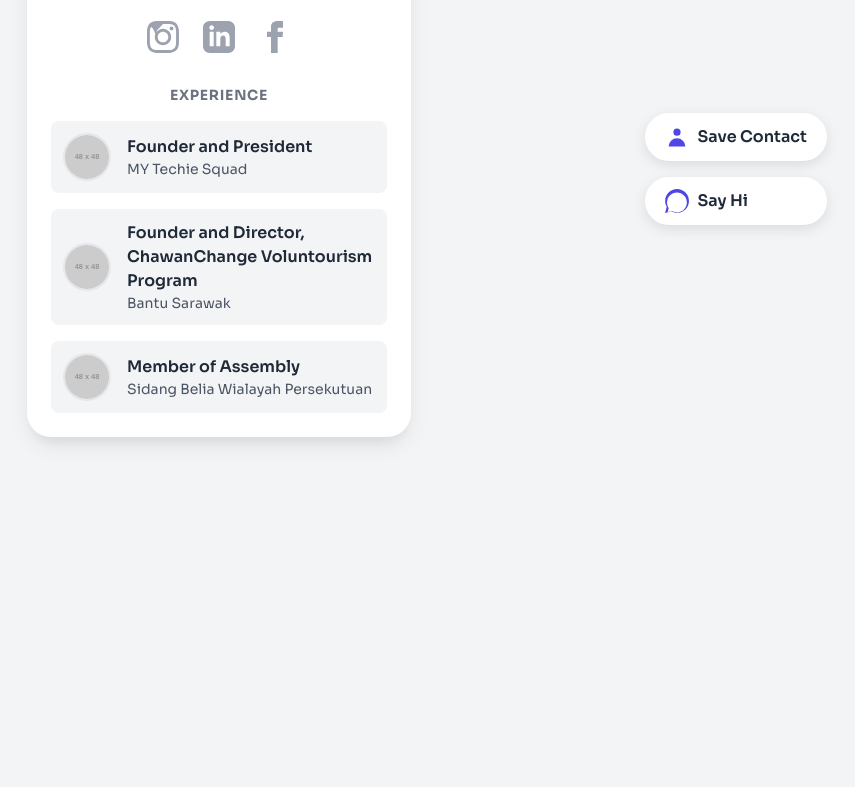
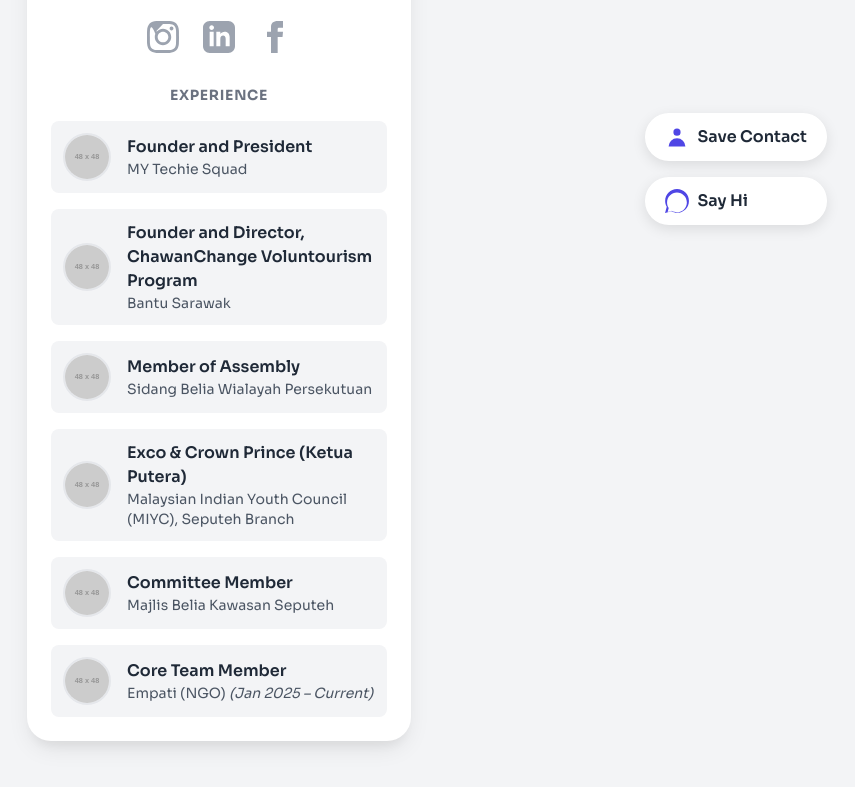
Before and after one commit to thaya1406/ananth-business-card, a plain HTML site: page index.html in a window 1280 px wide. Shown: the part 543-1330 px from the top of the page, without its empty margins (421-1276 px from the left). Before the commit the page ends 1028 px from the top, so only its background shows below. Drawn offline with nearby package versions, Linux system fonts and the light colour scheme; placeholder pictures from the web are drawn by us.

Commit message:
Added Positions

```diff
--- a/index.html
+++ b/index.html
@@ -195,7 +195,34 @@
                                 <h3 class="font-semibold text-gray-800">Member of Assembly </h3>
                                 <p class="text-sm text-gray-600">Sidang Belia Wialayah Persekutuan</p>
                             </div>
-                    </div>
+                        </div>
+                        <!-- Position 4 -->
+                        <div class="flex items-center bg-gray-100 p-3 rounded-lg">
+                            <img src="https://placehold.co/48x48/1F2937/a78bfa?text=Y" alt="Org Logo 4" class="w-12 h-12 rounded-full mr-4 border-2 border-gray-200">
+                            <div>
+                                <h3 class="font-semibold text-gray-800">Exco & Crown Prince (Ketua Putera)</h3>
+                                <p class="text-sm text-gray-600">Malaysian Indian Youth Council (MIYC), Seputeh Branch</p>
+                            </div>
+                        </div>
+
+                        <!-- Position 5 -->
+                        <div class="flex items-center bg-gray-100 p-3 rounded-lg">
+                            <img src="https://placehold.co/48x48/1F2937/a78bfa?text=S" alt="Org Logo 5" class="w-12 h-12 rounded-full mr-4 border-2 border-gray-200">
+                            <div>
+                                <h3 class="font-semibold text-gray-800">Committee Member</h3>
+                                <p class="text-sm text-gray-600">Majlis Belia Kawasan Seputeh</p>
+                            </div>
+                        </div>
+
+                        <!-- Position 6 -->
+                        <div class="flex items-center bg-gray-100 p-3 rounded-lg">
+                            <img src="https://placehold.co/48x48/1F2937/a78bfa?text=E" alt="Org Logo 6" class="w-12 h-12 rounded-full mr-4 border-2 border-gray-200">
+                            <div>
+                                <h3 class="font-semibold text-gray-800">Core Team Member</h3>
+                                <p class="text-sm text-gray-600">Empati (NGO) <span class="italic">(Jan 2025 – Current)</span></p>
+                            </div>
+                        </div>
+
                 </div>
               </div>
             </div>
```
